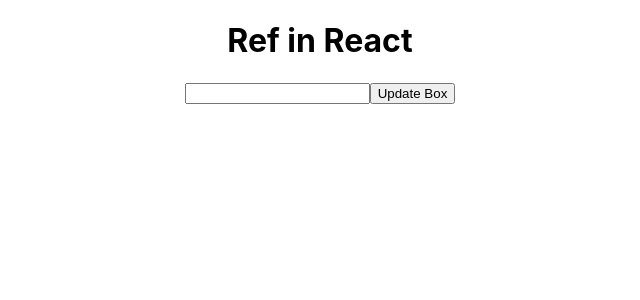
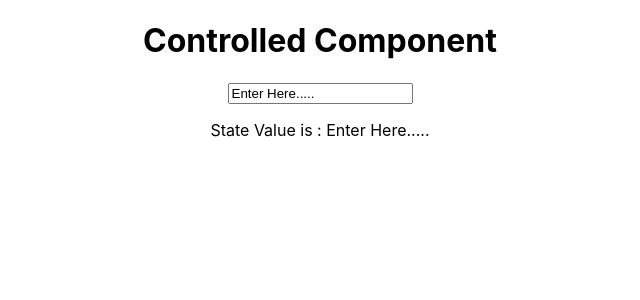
Before and after one commit to Anishkumardiwan/ReactJs-Practice, a React (Create React App) app: page / in a window 1280 px wide. Shown: the top 300 px of the page, without its empty margins (320-960 px from the left). Built offline with nearby package versions, Linux system fonts and the light colour scheme.

Commit message:
Uncontrolled Component

```diff
--- a/src/App.js
+++ b/src/App.js
@@ -4,20 +4,13 @@
 
 const App = () => {
 
-  const inputRef = useRef(null);
-
-  const handleInputRef = () => {
-    console.log("Function Called");
-    inputRef.current.style.color="white";
-    inputRef.current.style.backgroundColor="red";
-
-  }
+  const [val, setVal] = useState("Enter Here.....");
 
   return (
     <div className='App'>
-      <h1>Ref in React</h1>
-      <User ref={inputRef} />
-      <button onClick={handleInputRef} >Update Box</button>
+      <h1>Controlled Component</h1>
+      <input type="text" value={val} onChange={(e)=>setVal(e.target.value)} />
+      <p>State Value is : {val}</p>
     </div>
   );
 
```
